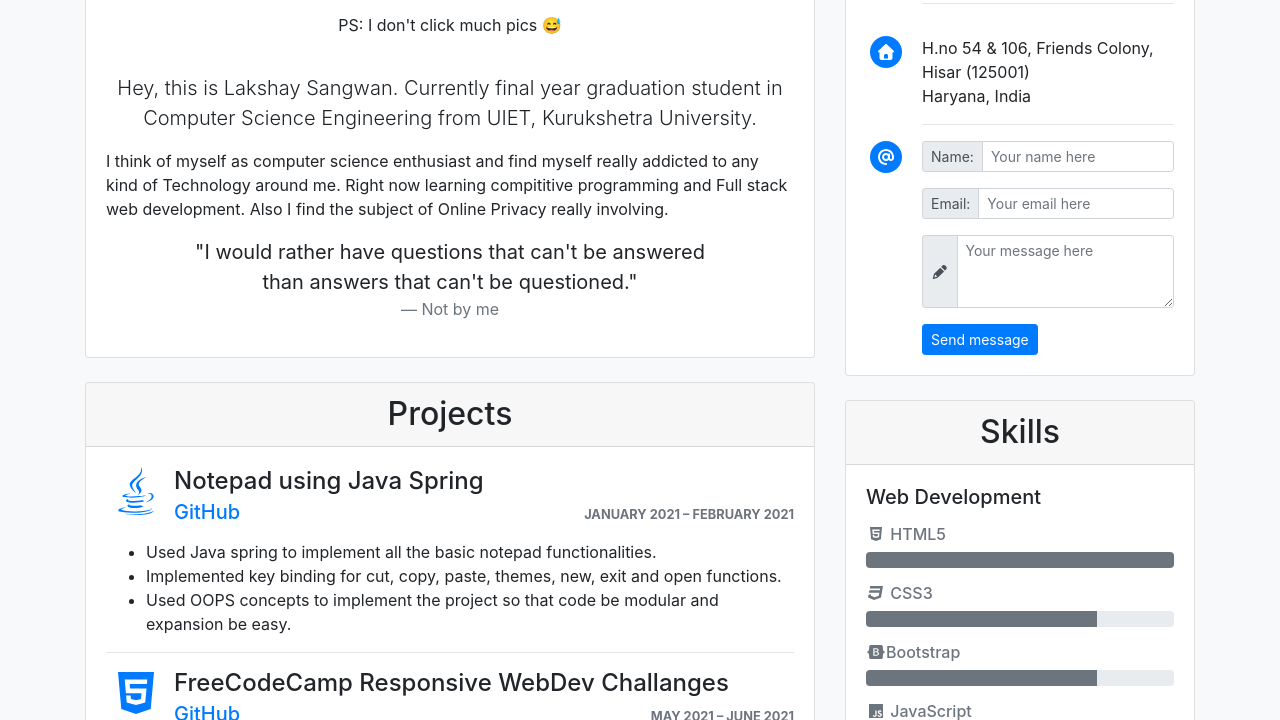
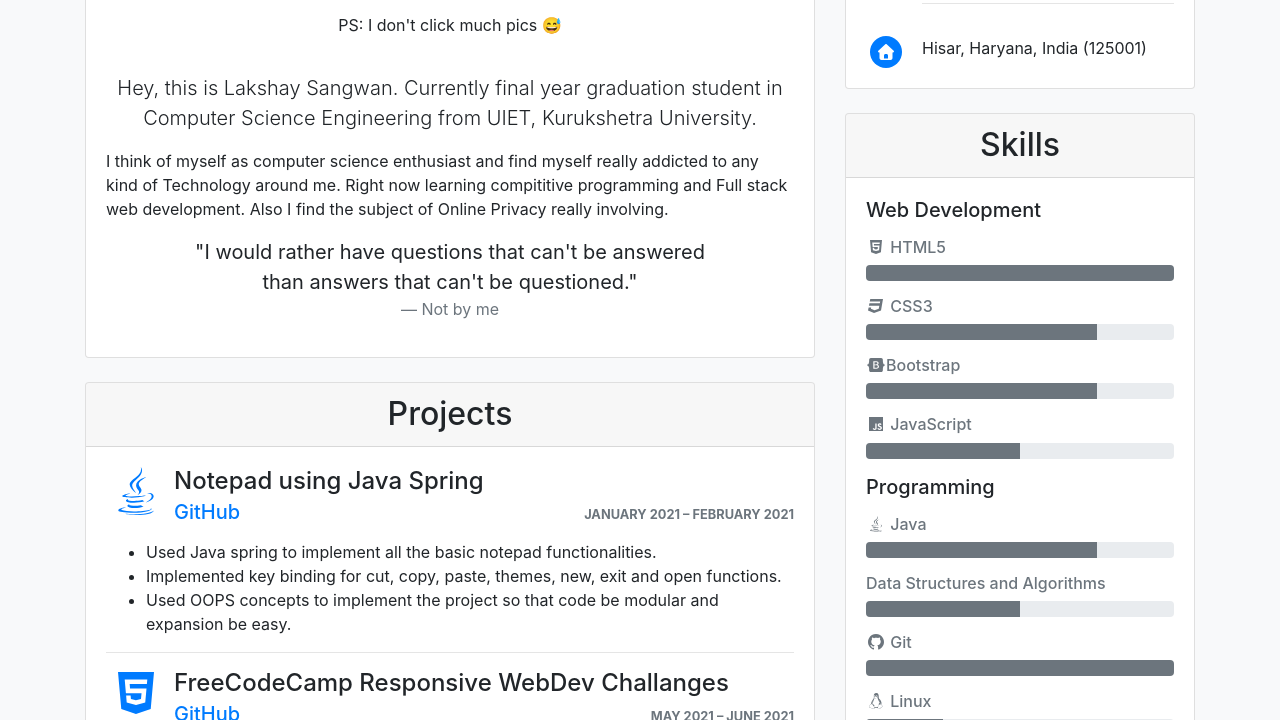
Before and after one commit to lakshaysangwan/lakshaysangwan.github.io, a plain HTML site: page index.html in a window 1280 px wide. Shown: the part 380-1100 px from the top of the page. Drawn offline with nearby package versions, Linux system fonts and the light colour scheme.

Commit message:
Update index.html

```diff
--- a/index.html
+++ b/index.html
@@ -176,19 +176,20 @@
 	            	</div>
 	              <div class="media-body">
 	              	<address class="mb-0">
-		              	H.no 54 & 106, Friends Colony, Hisar (125001)<br>
-		              	Haryana, India<br>
+		              	Hisar, Haryana, India (125001)<br>
+		              	<!-- Haryana, India<br> -->
 	              	</address>
-	              	<hr>
+	              	<!-- <hr> -->
 	              </div>
 	            </div>
 	            <div class="media">
-            		<div class="fa-layers fa-fw fa-2x mr-3">
+            		<!-- <div class="fa-layers fa-fw fa-2x mr-3">
             			<i class="fas fa-circle text-primary"></i>
 	            		<i class="fas fa-at text-white" data-fa-transform="shrink-8"></i>
-	            	</div>
+	            	</div> -->
 	              <div class="media-body">
-                  <form>
+                  <!-- This is still a static web page so while i'm still learning it'll be updated slowly -->
+                  <!-- <form>
                     <div class="form-group">
                       <div class="input-group input-group-sm">
                         <div class="input-group-prepend" id="name">
@@ -214,7 +215,7 @@
                       </div>
                     </div>
                     <button type="submit" class="btn btn-sm btn-primary">Send message</button>
-                  </form>
+                  </form> -->
 	              </div>
 	            </div>
             </div>
```
